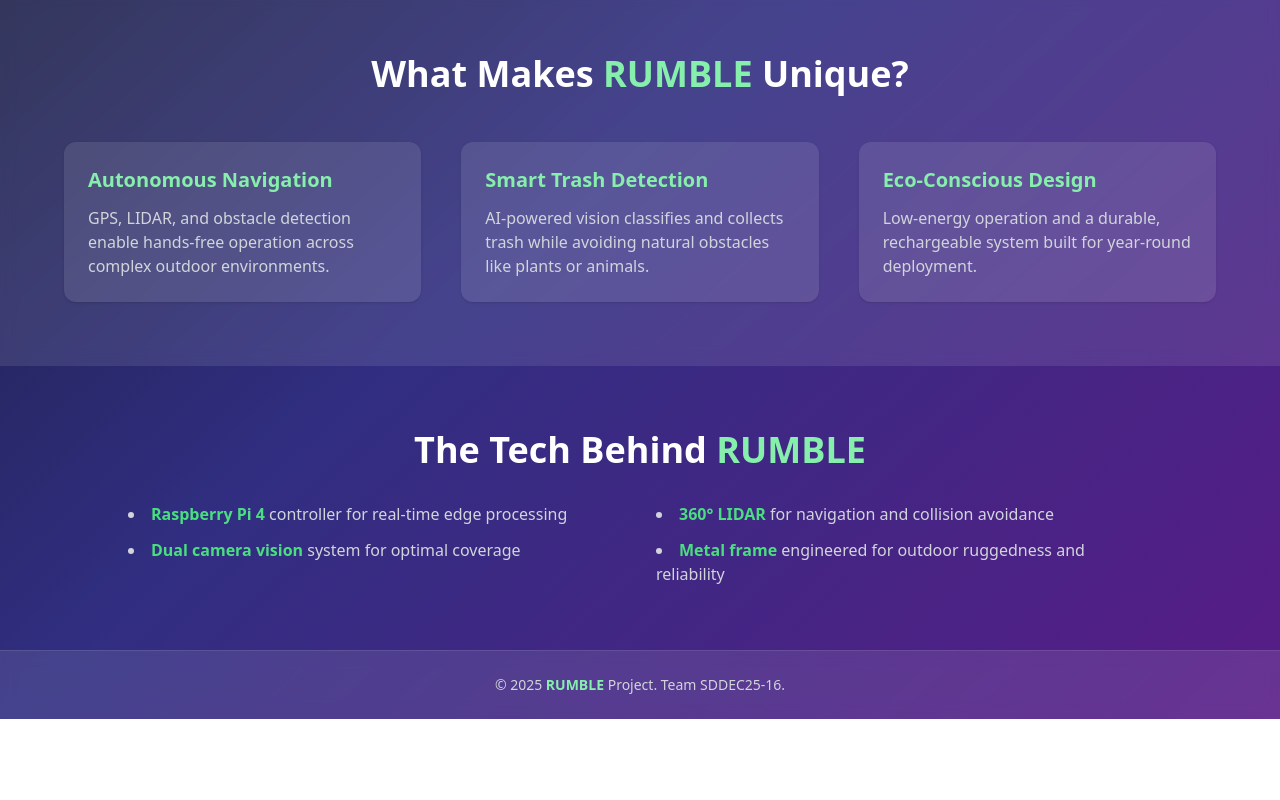
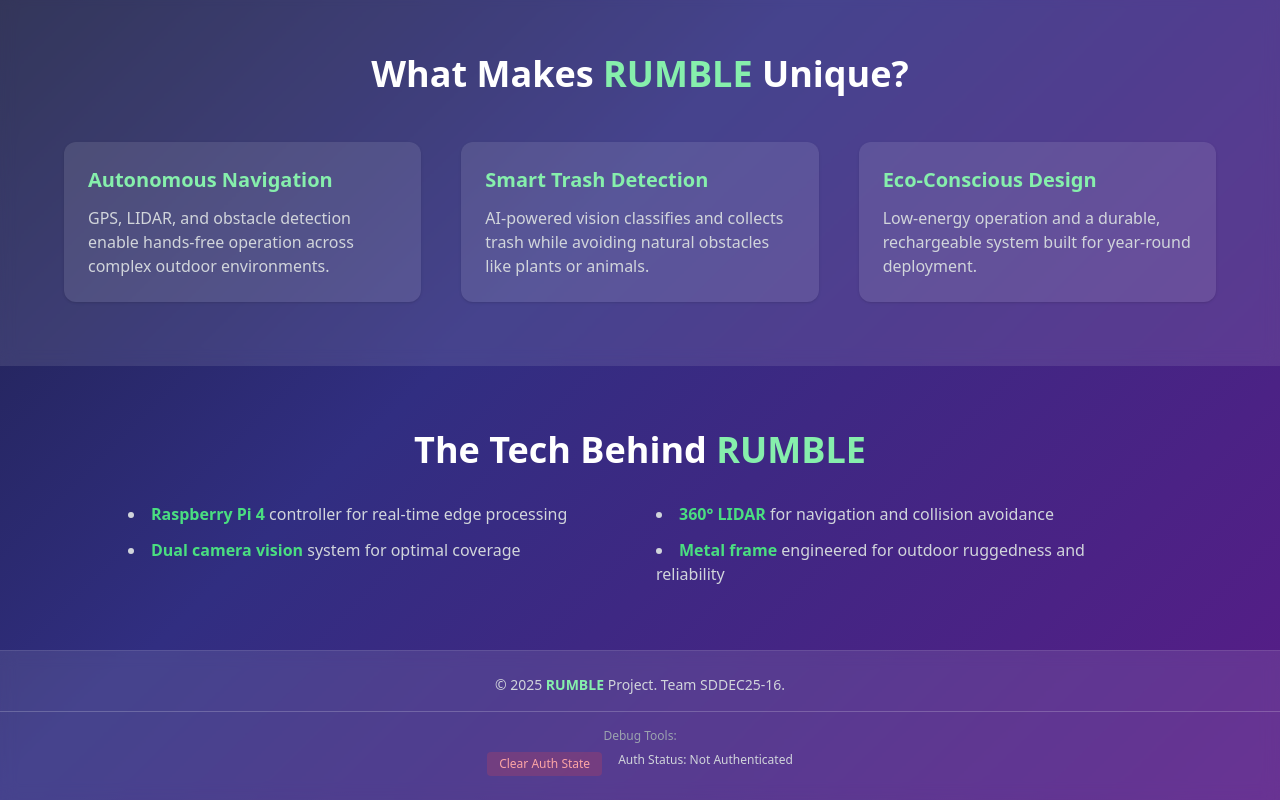
Before and after one commit to shuklaom/RUMBLE, a React (Create React App) app in the folder rumble-react/: page / in a window 1280 px wide. Shown: the part 458-1258 px from the top of the page. Before the commit the page ends 1177 px from the top, so only its background shows below. Built offline with nearby package versions, Linux system fonts and the light colour scheme.

Commit message:
Added debug features

```diff
--- a/rumble-react/src/components/auth/CreateAccount.js
+++ b/rumble-react/src/components/auth/CreateAccount.js
@@ -60,12 +60,19 @@
   const handleChange = (e) => {
     const { name, value } = e.target;
 
+    // Validate field name to prevent object injection
+    const validFields = ['email', 'password', 'confirmPassword'];
+    if (!validFields.includes(name)) {
+      return;
+    }
+
     setFormData({
       ...formData,
       [name]: value
     });
 
     // Clear error for this field when user types
+    // eslint-disable-next-line security/detect-object-injection
     if (formErrors[name]) {
       setFormErrors({
         ...formErrors,
@@ -187,7 +194,16 @@
           </button>
         </form>
 
-        <p className="text-center text-white mt-6">
+        <div className="text-center mt-6">
+          <Link
+            to="/"
+            className="inline-block bg-white/10 hover:bg-white/20 text-white px-4 py-2 rounded-lg transition focus:outline-none focus:ring-2 focus:ring-white/50 mb-4"
+          >
+            ← Back to Home
+          </Link>
+        </div>
+
+        <p className="text-center text-white">
           Already have an account? <Link to="/login" className="underline text-blue-300 hover:text-blue-100 focus:outline-none focus:ring-2 focus:ring-blue-400 rounded">Log In</Link>
         </p>      </div>
     </div>
--- a/rumble-react/src/components/auth/Login.js
+++ b/rumble-react/src/components/auth/Login.js
@@ -50,12 +50,19 @@
   const handleChange = (e) => {
     const { name, value } = e.target;
 
+    // Validate field name to prevent object injection
+    const validFields = ['email', 'password'];
+    if (!validFields.includes(name)) {
+      return;
+    }
+
     setFormData({
       ...formData,
       [name]: value
     });
 
     // Clear error for this field when user types
+    // eslint-disable-next-line security/detect-object-injection
     if (formErrors[name]) {
       setFormErrors({
         ...formErrors,
@@ -153,7 +160,16 @@
           </button>
         </form>
 
-        <p className="text-center text-white mt-6">
+        <div className="text-center mt-6">
+          <Link
+            to="/"
+            className="inline-block bg-white/10 hover:bg-white/20 text-white px-4 py-2 rounded-lg transition focus:outline-none focus:ring-2 focus:ring-white/50 mb-4"
+          >
+            ← Back to Home
+          </Link>
+        </div>
+
+        <p className="text-center text-white">
           New? <Link to="/create-account" className="underline text-blue-300 hover:text-blue-100 focus:outline-none focus:ring-2 focus:ring-blue-400 rounded">Create Account</Link>
         </p>
       </div>
--- a/rumble-react/src/components/dashboard/Dashboard.js
+++ b/rumble-react/src/components/dashboard/Dashboard.js
@@ -1,4 +1,4 @@
-import React, { useState, useEffect } from 'react';
+import React, { useState, useEffect, useCallback } from 'react';
 import { useNavigate } from 'react-router-dom';
 import { useAuth } from '../../contexts/AuthContext';
 import { robotService } from '../../services/apiMock';
@@ -101,11 +101,11 @@
   };
 
   // Close dropdown when clicking outside
-  const handleClickOutside = (e) => {
+  const handleClickOutside = useCallback((e) => {
     if (isDropdownOpen && !e.target.closest('#userProfile')) {
       setIsDropdownOpen(false);
     }
-  };
+  }, [isDropdownOpen]);
 
   // Add event listener for clicks outside the dropdown
   React.useEffect(() => {
@@ -113,7 +113,7 @@
     return () => {
       document.removeEventListener('mousedown', handleClickOutside);
     };
-  }, [isDropdownOpen]);
+  }, [handleClickOutside]);
 
   if (loading && !dashboardStats) {
     return (
--- a/rumble-react/src/components/landing/LandingPage.js
+++ b/rumble-react/src/components/landing/LandingPage.js
@@ -3,8 +3,13 @@
 import { useAuth } from '../../contexts/AuthContext';
 
 const LandingPage = () => {
-  const { isAuthenticated } = useAuth();
+  const { isAuthenticated, clearAuth } = useAuth();
   const navigate = useNavigate();
+
+  const handleClearAuth = () => {
+    clearAuth();
+    window.location.reload();
+  };
 
   return (
     <div className="min-h-screen bg-gradient-to-br from-gray-900 via-indigo-900 to-purple-900 text-white font-sans">
@@ -85,6 +90,22 @@
       {/* Footer */}
       <footer id="footer" className="bg-white/10 backdrop-blur py-6 text-center text-gray-300 border-t border-white/10">
         <p className="text-sm">&copy; 2025 <span className="text-green-300 font-bold">RUMBLE</span> Project. Team SDDEC25-16.</p>
+
+        {/* Debug section - remove in production */}
+        {process.env.NODE_ENV === 'development' && (
+          <div className="mt-4 border-t border-white/20 pt-4">
+            <p className="text-xs text-gray-400 mb-2">Debug Tools:</p>
+            <div className="flex justify-center gap-4">
+              <button
+                onClick={handleClearAuth}
+                className="text-xs bg-red-500/20 hover:bg-red-500/30 px-3 py-1 rounded text-red-300"
+              >
+                Clear Auth State
+              </button>
+              <span className="text-xs">Auth Status: {isAuthenticated ? 'Authenticated' : 'Not Authenticated'}</span>
+            </div>
+          </div>
+        )}
       </footer>
     </div>
   );
--- a/rumble-react/src/contexts/AuthContext.js
+++ b/rumble-react/src/contexts/AuthContext.js
@@ -22,18 +22,32 @@
     const storedToken = localStorage.getItem('rumbleToken');
 
     if (storedUser && storedToken) {
-      setCurrentUser(JSON.parse(storedUser));
-      setToken(storedToken);
+      try {
+        const user = JSON.parse(storedUser);
 
         // Verify token with the mock API
         authService.getCurrentUser(storedToken)
+          .then(() => {
+            // Only set user as authenticated if token verification succeeds
+            setCurrentUser(user);
+            setToken(storedToken);
+          })
           .catch(() => {
             // If token verification fails, log the user out
+            console.log('Token verification failed, clearing stored auth data');
             localStorage.removeItem('rumbleUser');
             localStorage.removeItem('rumbleToken');
             setCurrentUser(null);
             setToken(null);
           });
+      } catch (error) {
+        // If stored user data is corrupted, clear it
+        console.log('Corrupted user data found, clearing localStorage');
+        localStorage.removeItem('rumbleUser');
+        localStorage.removeItem('rumbleToken');
+        setCurrentUser(null);
+        setToken(null);
+      }
     }
 
     setLoading(false);
@@ -93,7 +107,17 @@
       localStorage.removeItem('rumbleToken');
       setCurrentUser(null);
       setToken(null);
+      setError(null);
     }
+  };
+
+  // Function to clear authentication state (for debugging/testing)
+  const clearAuth = () => {
+    localStorage.removeItem('rumbleUser');
+    localStorage.removeItem('rumbleToken');
+    setCurrentUser(null);
+    setToken(null);
+    setError(null);
   };
 
   // Context value
@@ -103,6 +127,7 @@
     login,
     signup,
     logout,
+    clearAuth,
     error,
     isAuthenticated: !!currentUser
   };
```
Also changed, not shown: 1 other file (tests, documents, lock files or other folders). Lines whose indentation alone changed are shown as unchanged.
